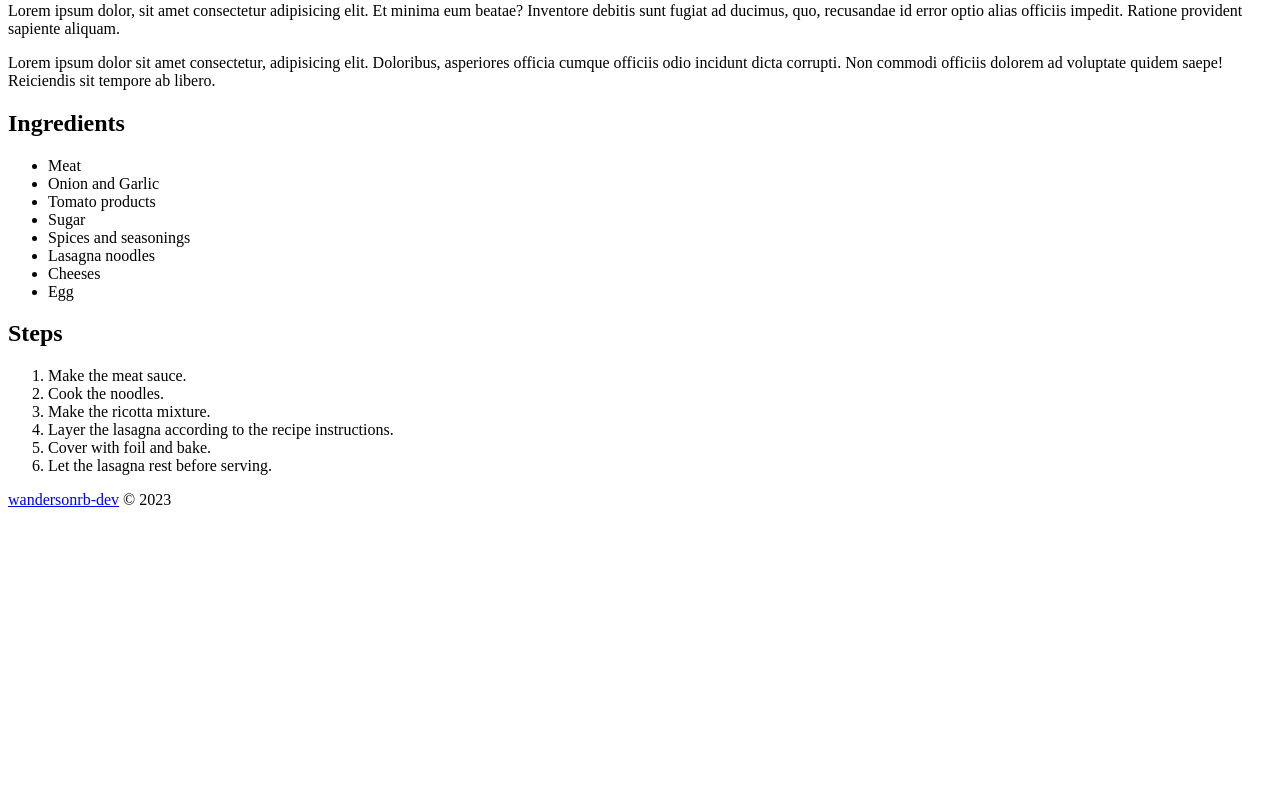
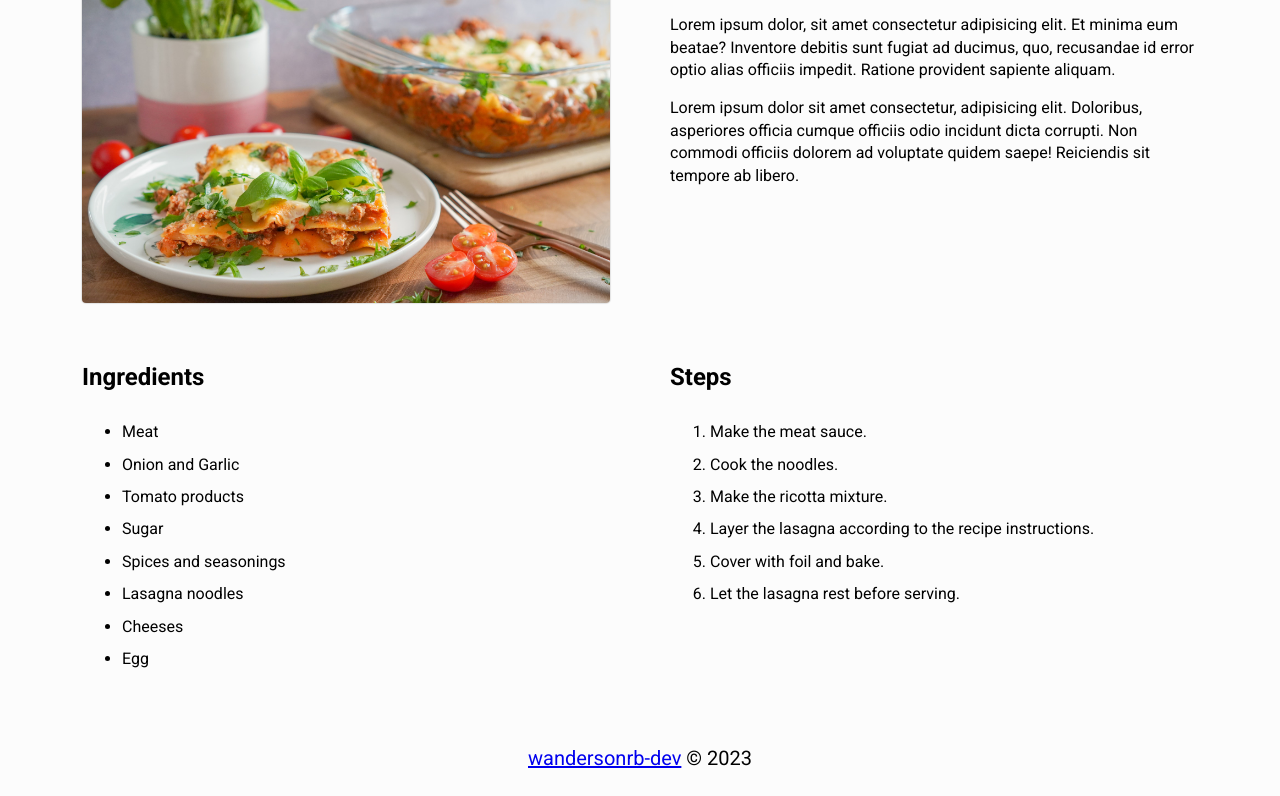
Before and after one commit to wandersonrb-dev/odin-recipes, a plain HTML site: page recipes/lasagna.html in a window 1280 px wide. Shown: the part 233-1029 px from the top of the page. Before the commit the page ends 800 px from the top, so only its background shows below. Drawn offline with Linux system fonts and the light colour scheme; the site is published under a folder, as on GitHub Pages, so addresses that start at the root find nothing.

Commit message:
Fix broken links

```diff
--- a/recipes/lasagna.html
+++ b/recipes/lasagna.html
@@ -4,13 +4,13 @@
 <head>
   <meta charset="UTF-8">
   <title>Lasagna</title>
-  <link rel="stylesheet" href="/css/style.css">
-  <link rel="stylesheet" href="/css/recipe.css">
+  <link rel="stylesheet" href="../css/style.css">
+  <link rel="stylesheet" href="../css/recipe.css">
 </head>
 
 <body>
   <div class="header">
-    <h1 class="logo"><a href="/index.html">Odin Recipes</a></h1>
+    <h1 class="logo"><a href="../index.html">Odin Recipes</a></h1>
     <ul class="menu">
       <li><a href="#">Recipes</a></li>
       <li><a href="#">About</a></li>
@@ -19,7 +19,7 @@
   </div>
 
   <div class="main">
-    <img src="/images/lasagna.jpg" alt="baked pancake with blueberry and slice of banana" class="recipe-image">
+    <img src="../images/lasagna.jpg" alt="baked pancake with blueberry and slice of banana" class="recipe-image">
     <div class="description">
       <h2 class="title">Lasagna</h2>
       <div class="text">
```
Also changed, not shown: recipes/pancakes.html (+4 -4 lines), recipes/spaghetti.html (+4 -4 lines).
